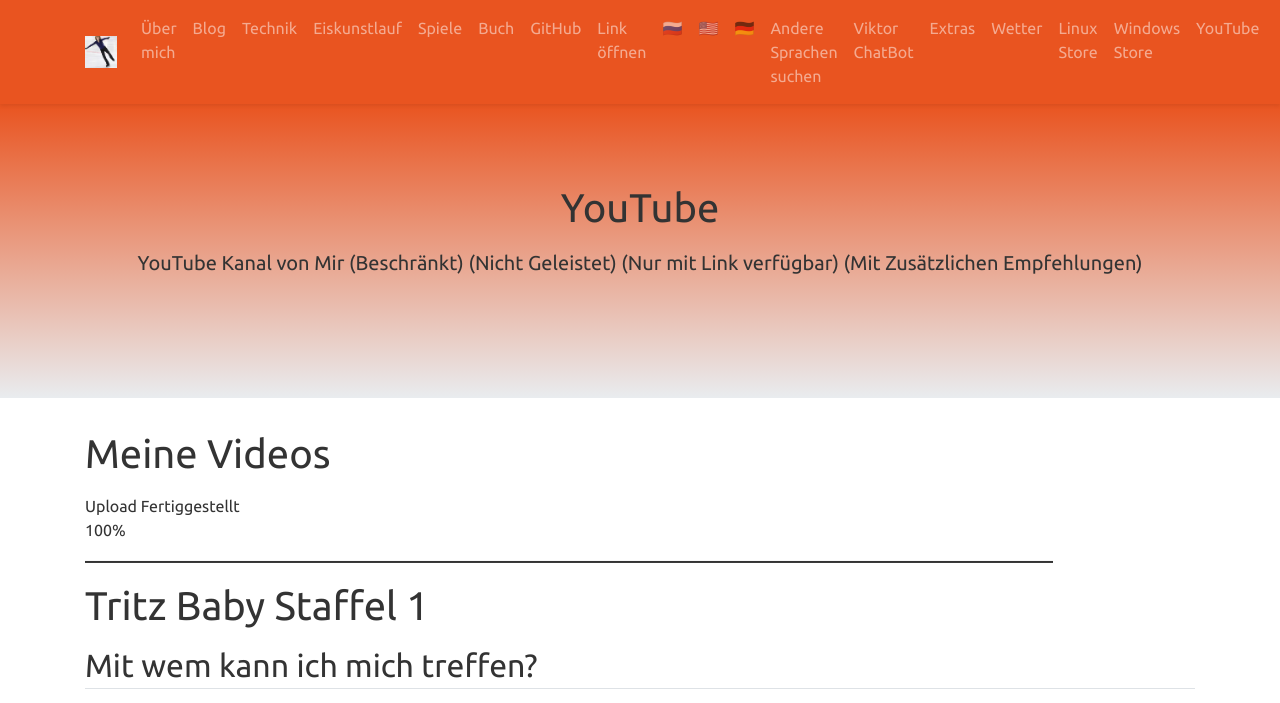
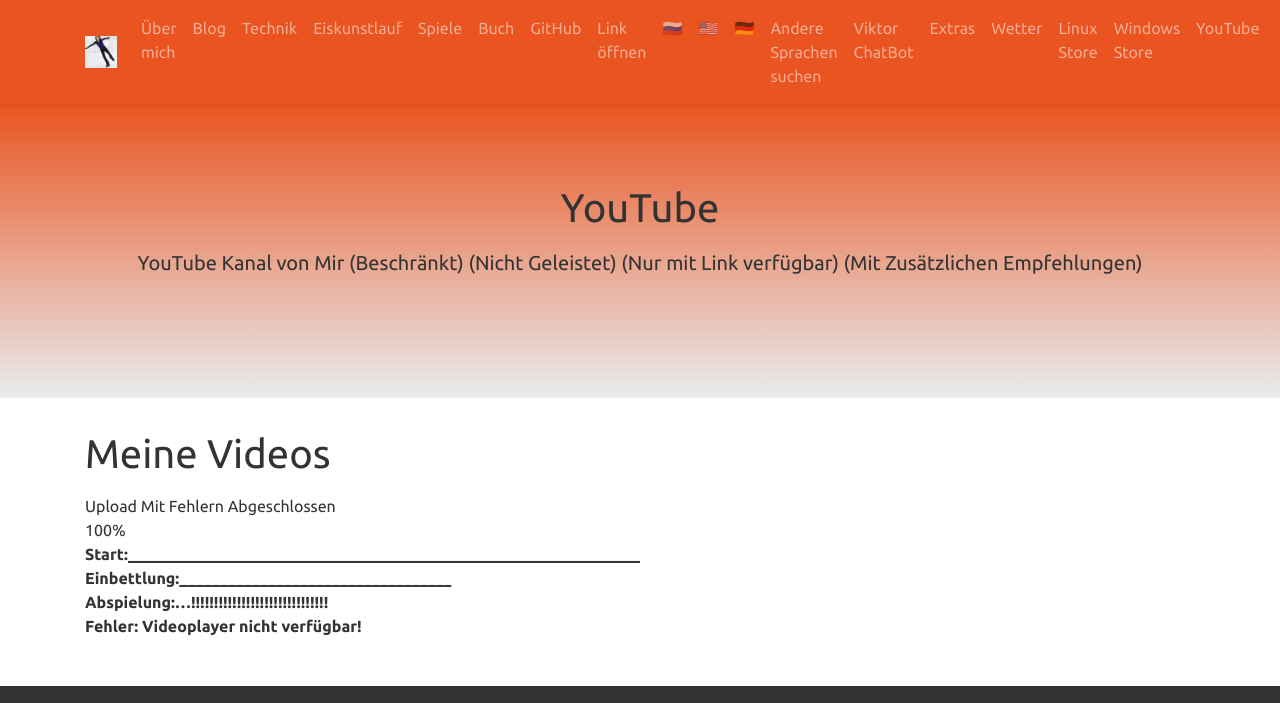
Before and after one commit to viktor-chiarcos/viktor-chiarcos.github.io, a Jekyll site: the page built from _pages/youtube.md, in a window 1280 px wide. Shown: the top 703 px of the page. Built offline with Jekyll 4.4.1, drawn with Linux system fonts in a browser that asks for light colours.

Commit message:
Update youtube.md

```diff
--- a/_pages/youtube.md
+++ b/_pages/youtube.md
@@ -10,10 +10,17 @@
 ---
 
 # Meine Videos
-Upload Fertiggestellt\
+Upload Mit Fehlern Abgeschlossen\
 100%\
-**_________________________________________________________________________________________________________________________**
+**Start:________________________________________________________________**\
+**Einbettlung:__________________________________\
+Abspielung:...!!!!!!!!!!!!!!!!!!!!!!!!!!!!!!\
+Fehler: Videoplayer nicht verfügbar!**
 
+<!--
 # Tritz Baby Staffel 1
 ## Mit wem kann ich mich treffen?
+
+
 <iframe width="560" height="315" src="https://www.youtube.com/embed/pF8L0zaRBLI?si=Zc1CHcXHZo--WHCx" title="YouTube video player" frameborder="0" allow="accelerometer; autoplay; clipboard-write; encrypted-media; gyroscope; picture-in-picture; web-share" referrerpolicy="strict-origin-when-cross-origin" allowfullscreen></iframe>
+-->
```
